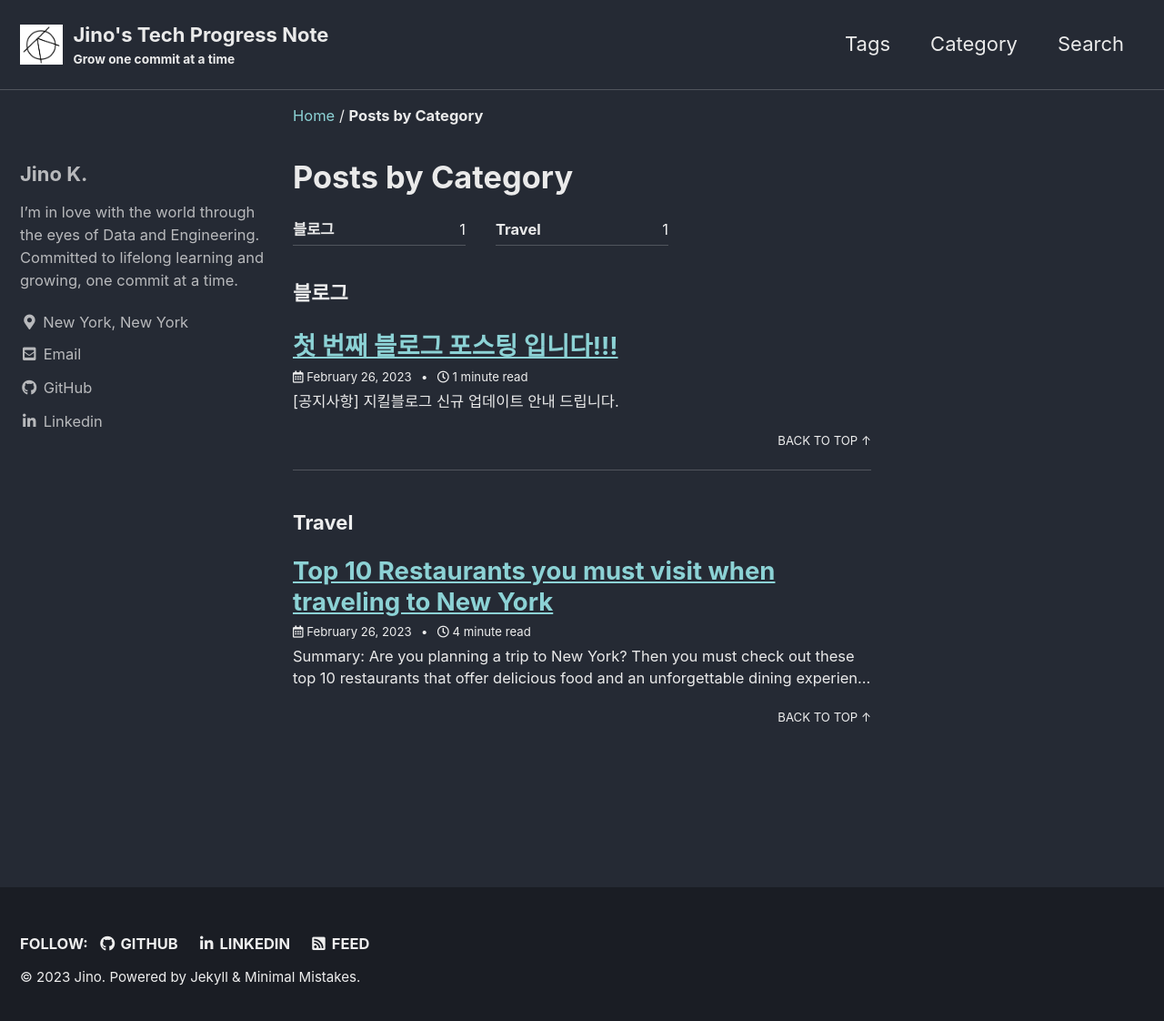
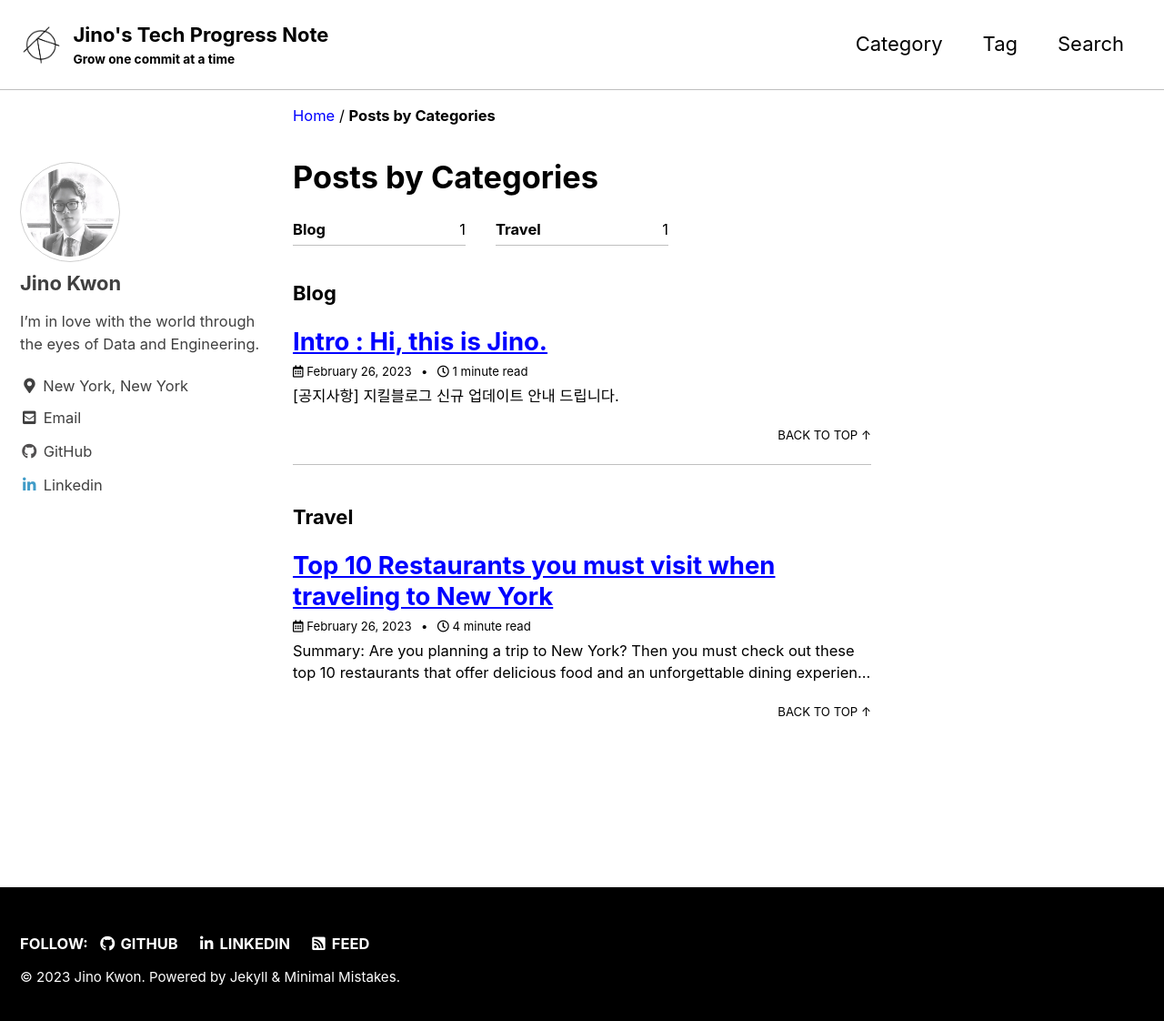
Before and after one commit to jino-kwon/jino-kwon.github.io, a Jekyll site: the page built from _pages/category-archive.md, in a window 1280 px wide and 1130 px high. Shown: the top 1122 px of the window at 91% size. Built offline with Jekyll 4.4.1, drawn with Linux system fonts in a browser that asks for light colours; cached includes are drawn as plain includes.

Commit message:
0509 404

```diff
--- a/_config.yml
+++ b/_config.yml
@@ -12,14 +12,14 @@
 
 # theme                  : "minimal-mistakes-jekyll"
 # remote_theme           : "mmistakes/minimal-mistakes"
-minimal_mistakes_skin: "dark" # "air", "aqua", "contrast", "dark", "dirt", "neon", "mint", "plum", "sunrise"
+minimal_mistakes_skin: "contrast" # "air", "aqua", "contrast", "dark", "dirt", "neon", "mint", "plum", "sunrise"
 
 # Site Settings
 locale: "en-US"
 title: "Jino's Tech Progress Note"
 title_separator: "|"
 subtitle: "Grow one commit at a time"
-name: "Jino"
+name: "Jino Kwon"
 description: "This blog is where I post daily updates on my progress."
 url: "https://jino-kwon.github.io"
 baseurl: # the subpath of your site, e.g. "/blog"
@@ -103,9 +103,9 @@ analytics:
 
 # Site Author
 author:
-  name: "Jino K."
-  avatar: # path of avatar image, e.g. "/images/bio-photo.jpg"
-  bio: "I'm in love with the world through the eyes of Data and Engineering. Committed to lifelong learning and growing, one commit at a time."
+  name: "Jino Kwon"
+  avatar: /assets/images/profilepic.jpeg # path of avatar image, e.g. "/images/bio-photo.jpg"
+  bio: "I'm in love with the world through the eyes of Data and Engineering."
   location: "New York, New York"
   email:
   links:
@@ -246,16 +246,16 @@ tag_archive:
   type: liquid
   path: /tags/
 # https://github.com/jekyll/jekyll-archives
-# jekyll-archives:
-#   enabled:
-#     - categories
-#     - tags
-#   layouts:
-#     category: archive-taxonomy
-#     tag: archive-taxonomy
-#   permalinks:
-#     category: /categories/:name/
-#     tag: /tags/:name/
+jekyll-archives:
+  enabled:
+    - categories
+    - tags
+  layouts:
+    category: archive-taxonomy
+    tag: archive-taxonomy
+  permalinks:
+    category: /categories/:name/
+    tag: /tags/:name/
 
 # HTML Compression
 # - https://jch.penibelst.de/
--- a/_data/navigation.yml
+++ b/_data/navigation.yml
@@ -1,7 +1,7 @@
 main:
-  - title: "Tags"
-    url: /tags/
   - title: "Category"
     url: /categories/
+  - title: "Tag"
+    url: /tags/
   - title: "Search"
     url: /search/
--- a/_pages/category-archive.md
+++ b/_pages/category-archive.md
@@ -1,6 +1,7 @@
 ---
-title: "Posts by Category"
+title: "Posts by Categories"
 layout: categories
 permalink: /categories/
 author_profile: true
+sidebar_main: true
 ---
--- a/_posts/2023-02-26-first.md
+++ b/_posts/2023-02-26-first.md
@@ -1,11 +1,11 @@
 ---
 layout: single
-title: "첫 번째 블로그 포스팅 입니다!!!"
-categories: 블로그
-tag: [블로그, 코딩, 지킬, 코드스테이츠]
+title: "Intro : Hi, this is Jino."
+categories: Blog
+tag: [Blog, Coding]
 toc: true
 toc_sticky: true
-toc_label: 목차
+toc_label: On This Page
 ---
 
 **[공지사항]** [지킬블로그 신규 업데이트 안내 드립니다. ](https://mmistakes.github.io/minimal-mistakes/docs/quick-start-guide/)
--- /dev/null
+++ b/google2fdacc682fd0e577.html
@@ -0,0 +1 @@
+google-site-verification: google2fdacc682fd0e577.html
```
Also changed, not shown: _pages/404.md (added, +8 -0 lines), _pages/tag-archive.md (+2 -1 lines), _posts/2023-02-26-top-10-restaurants-you-must-visit-when-traveling-to-new-york.md (+26 -0 lines), assets/images/404.png (added), assets/images/profilepic.jpeg (added).
